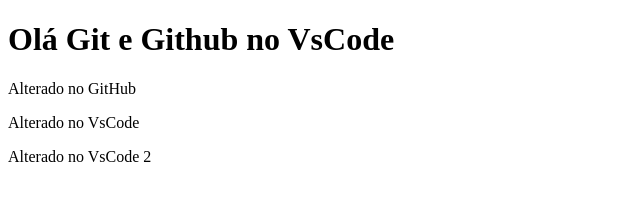
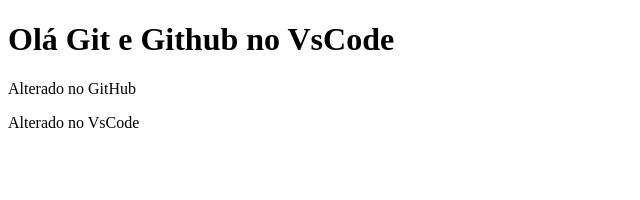
Before and after one commit to JPSantos15/Teste-GitHub-vscode, a plain HTML site: page index.html in a window 1280 px wide. Shown: the whole page, without its empty margins (0-640 px from the left). Drawn offline with Linux system fonts and the light colour scheme.

Commit message:
Update index.html

```diff
--- a/index.html
+++ b/index.html
@@ -9,6 +9,5 @@
     <h1>Olá Git e Github no VsCode</h1>
     <p>Alterado no GitHub</p>
     <p>Alterado no VsCode</p>
-    <p>Alterado no VsCode 2</p>
 </body>
 </html>
```
